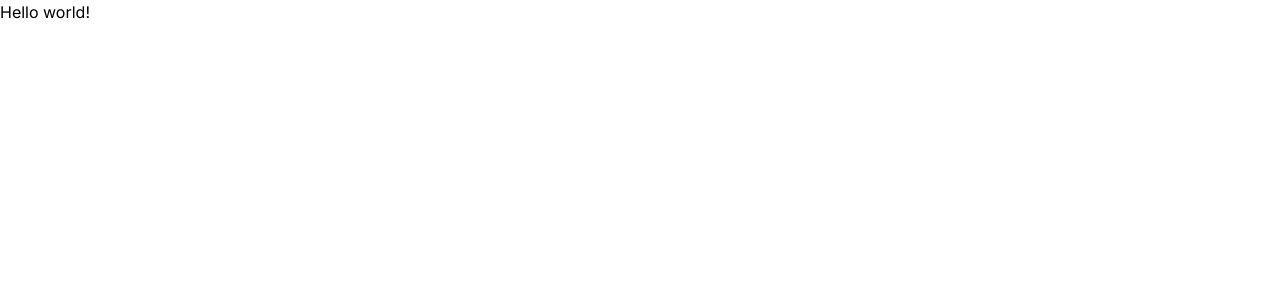
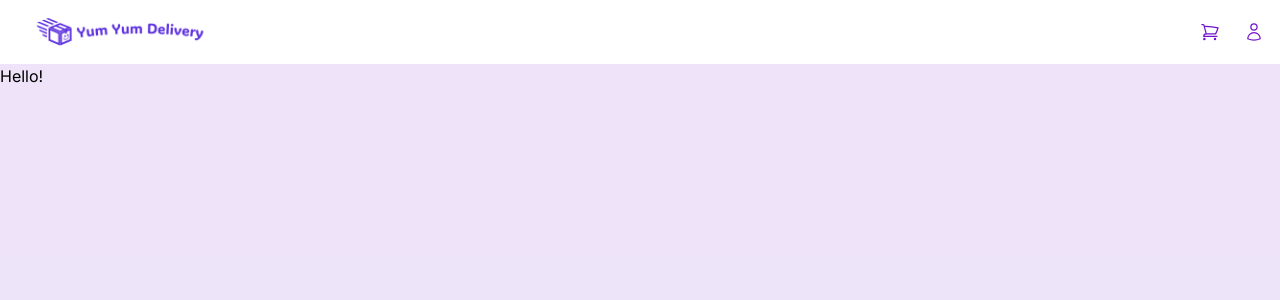
Before and after one commit to OlyaBabenko/delivery-app-2.0, a Next.js app: page / in a window 1280 px wide. Shown: the top 300 px of the page. Built offline with nearby package versions, Linux system fonts and the light colour scheme.

Commit message:
feature: create header

```diff
--- a/app/layout.js
+++ b/app/layout.js
@@ -1,5 +1,6 @@
 import { Inter } from "next/font/google";
 import "./globals.css";
+import Header from "@/components/Header";
 
 const inter = Inter({ subsets: ["latin"] });
 
@@ -10,7 +11,15 @@ export const metadata = {
 export default function RootLayout({ children }) {
   return (
     <html lang="en">
-      <body className={inter.className}>{children}</body>
+      <body className={inter.className}>
+        <div className="relative w-full min-h-screen grid grid-rows-[4rem_auto]">
+          <Header />
+          <div className="bg-primary-100/70">
+          {children}
+          </div>
+          {/* <Footer /> */}
+        </div>
+      </body>
     </html>
   );
 }
--- a/app/page.js
+++ b/app/page.js
@@ -1,6 +1,6 @@
 
 export default function Home() {
   return (
-    <>Hello world!</>
+    <div>Hello!</div>
   );
 }
--- /dev/null
+++ b/components/Header/index.jsx
@@ -0,0 +1,41 @@
+"use client";
+
+import React, { useState } from "react";
+import logo from "@/assets/image/Yum-yum-delivery-purple.png";
+import Link from "next/link";
+// import ModalAuthorization from "./ModalAuthorization/ModalAuthorization";
+import useCart from "@/store/cart";
+import useUser from "@/store/user";
+import Image from "next/image";
+import CartIcon from '@/assets/icon/cart.svg'
+import UserIcon from '@/assets/icon/user.svg'
+
+const Header = () => {
+    const { userInfo } = useUser();
+    const { cart } = useCart();
+    const count = cart?.length;
+    const [modalActive, setModalActive] = useState(false)
+
+    return (
+        <div className='sticky top-0 left-0 pr-2 h-16 flex gap-2 items-center'>
+            <Link href="/" className='relative block w-60 h-full'>
+                <Image src={logo} alt={'logo'} fill={true} style={{ objectFit: "cover" }} />
+            </Link>
+            <Link href="/cart" className="block ml-auto p-2 rounded-full hover:bg-primary-100">
+                <CartIcon className='w-5 h-5 text-primary' />
+                {count > 0 && <div className=''>{count}</div>}
+            </Link>
+            {userInfo
+                ? <Link href="/profile" className="block p-2 rounded-full hover:bg-primary-100">
+                    <UserIcon className='w-5 h-5 text-primary' />
+                  </Link>
+                : <button className="p-2 rounded-full hover:bg-primary-100">
+                    <UserIcon className='w-5 h-5 text-primary' />
+                  </button>
+            }
+            {/* <ModalAuthorization setRegister={setIsRegisterUser} active={modalActive} setActive={setModalActive}/> */}
+        </div>
+    )
+}
+
+export default Header;
```
